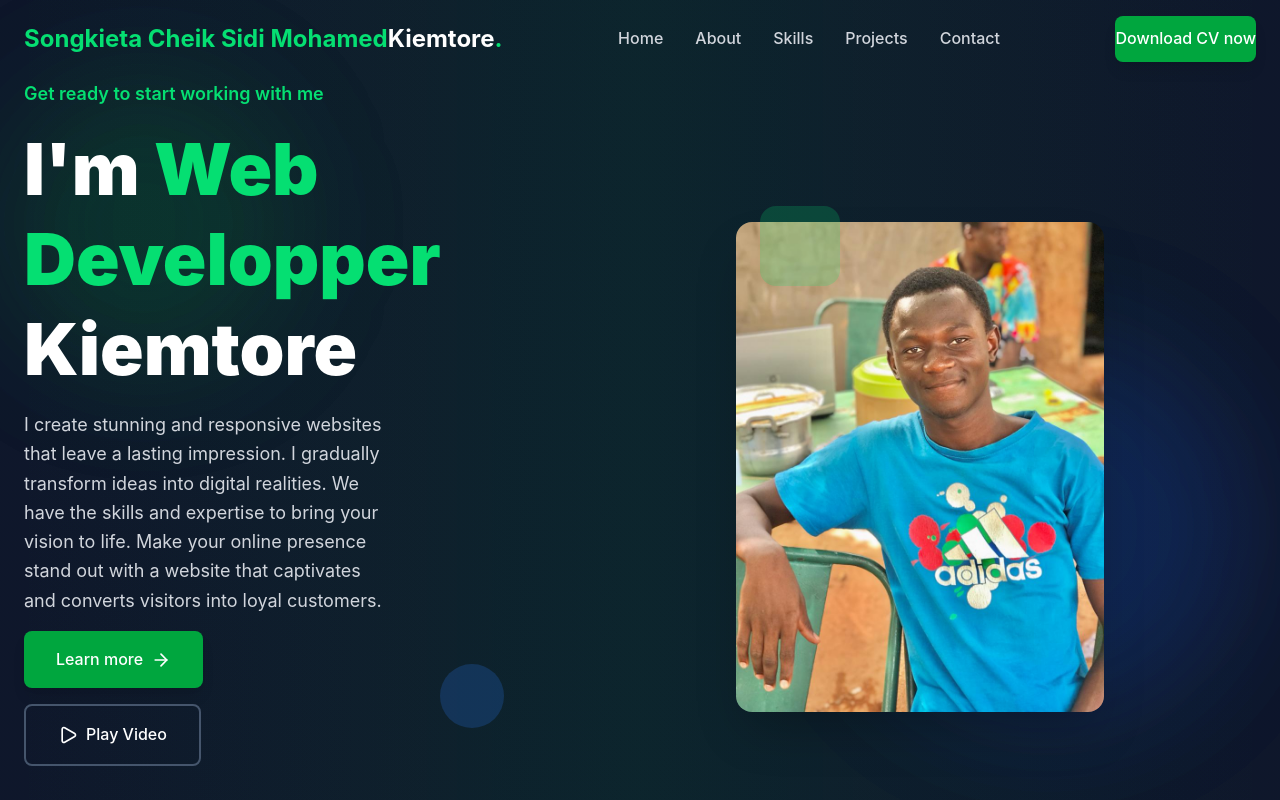
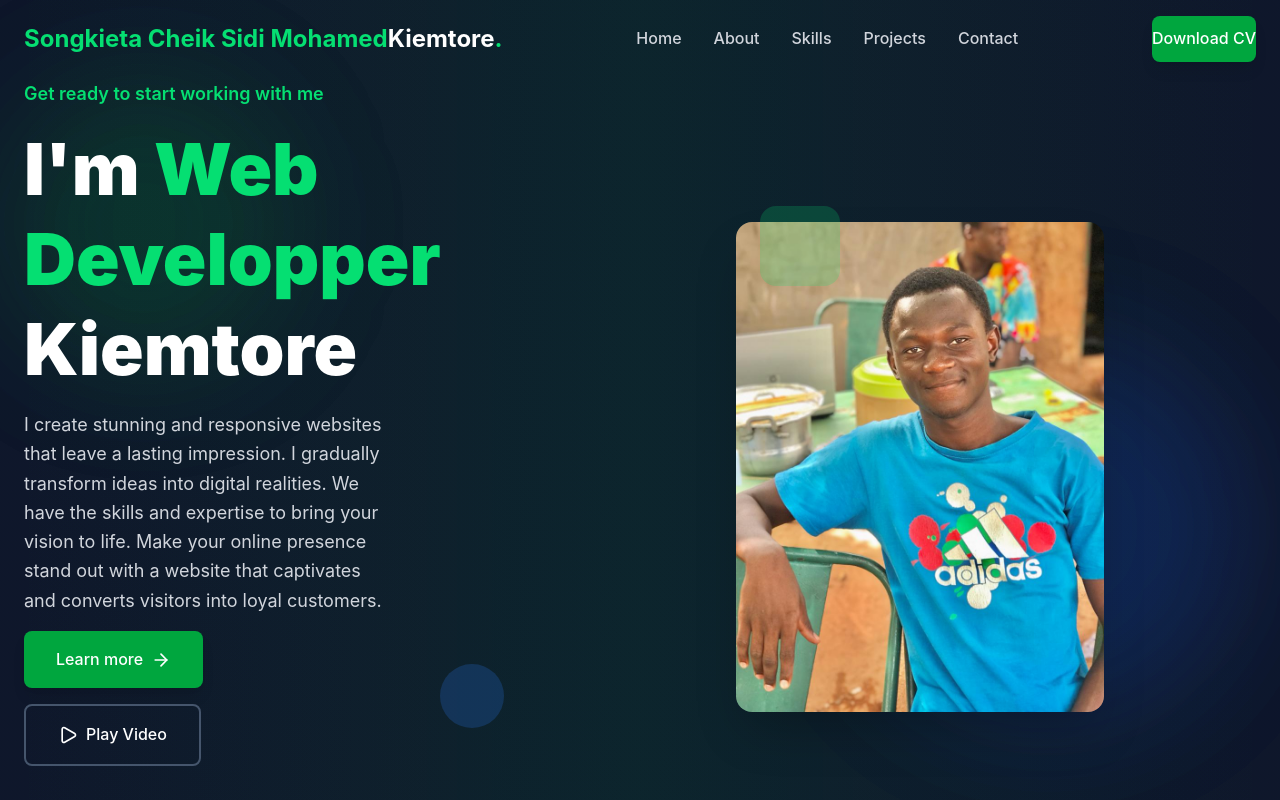
Before and after one commit to kiemtore1SongkietaCheikSidiM/Projet_de_DB, a React (Vite) app: page / in a window 1280 px wide. Shown: the top 800 px of the page. Built offline with nearby package versions, Linux system fonts and the light colour scheme.

Commit message:
CV ajoute

```diff
--- a/src/components/Header.jsx
+++ b/src/components/Header.jsx
@@ -1,6 +1,6 @@
 import { Menu, X } from "lucide-react";
 import { useEffect, useState } from "react";
-
+import Image from "./image/CV.pdf"
 
 
 
@@ -61,7 +61,9 @@ export default function Header (){
                     </nav>
                     <button className="hidden md:flex item-center gap-2 bg-green-600 text-white py-2.5 rounded-lg hover:bg-red-600 transition-all duration-200 font-medium
                     shadow-lg hover:shadow-xl hover:scale-105">
-                        Download CV now
+                        <a href={Image} download="cv" >
+                            Download CV
+                        </a>
                     </button>
                     {/* Mobile Menu */}
                     <button className="text-white md:hidden" onClick={()=> setIsmeuOpen(!isMenuOpen)}>
@@ -79,7 +81,9 @@ export default function Header (){
 
                     <button className="mt-4 w-full flex items-center justify-center gap-2 bg-green-500
                     text-white px-6 py-2.5 rounded-lg hover:bg-green-700 transition-all duration-300">
-                        Download CV now
+                        <a href={Image} download="cv" >
+                            Download CV
+                        </a>
                     </button>
                 </nav>
                 )}
```
Also changed, not shown: 1 other file (tests, documents, lock files or other folders).
